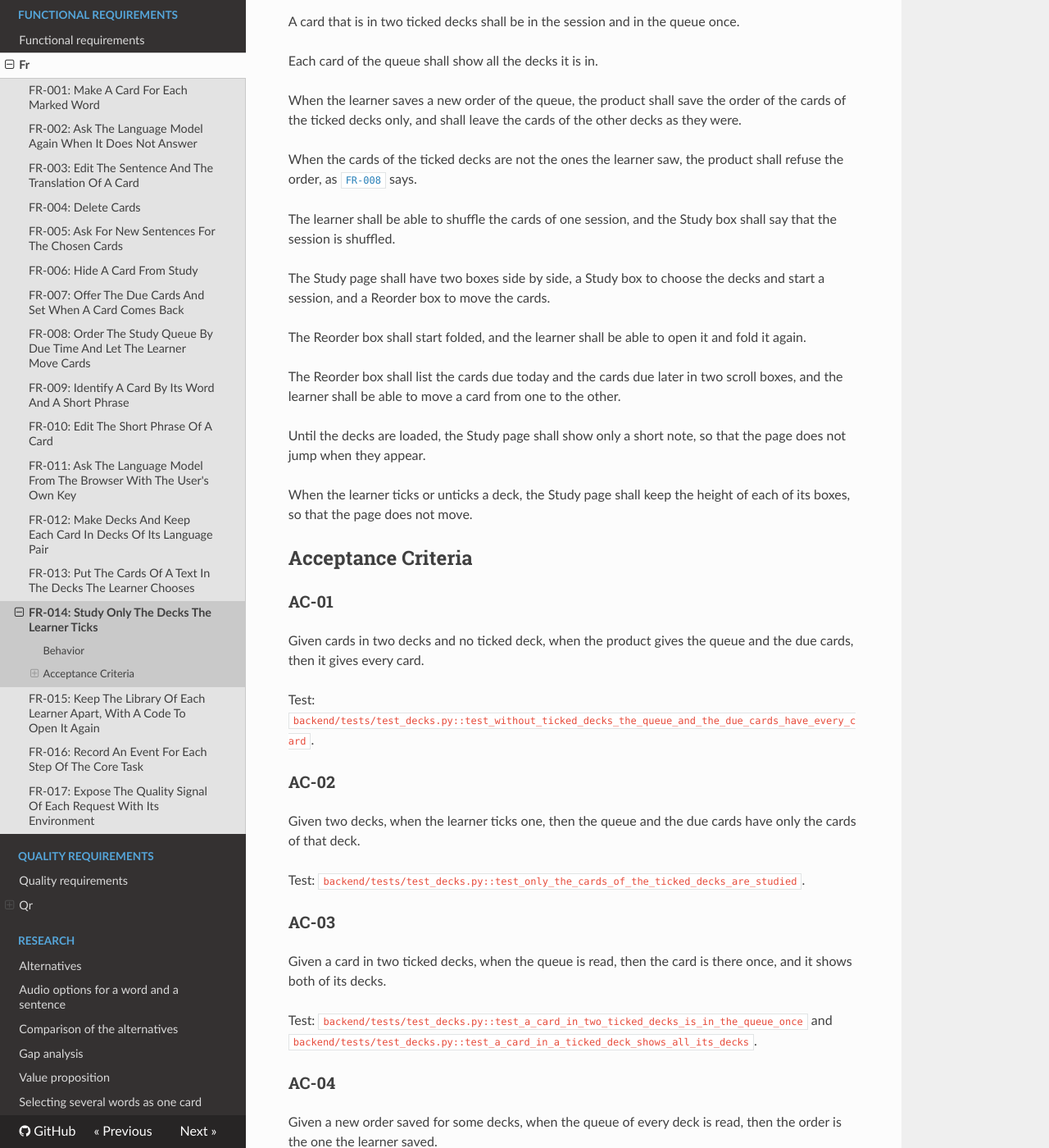
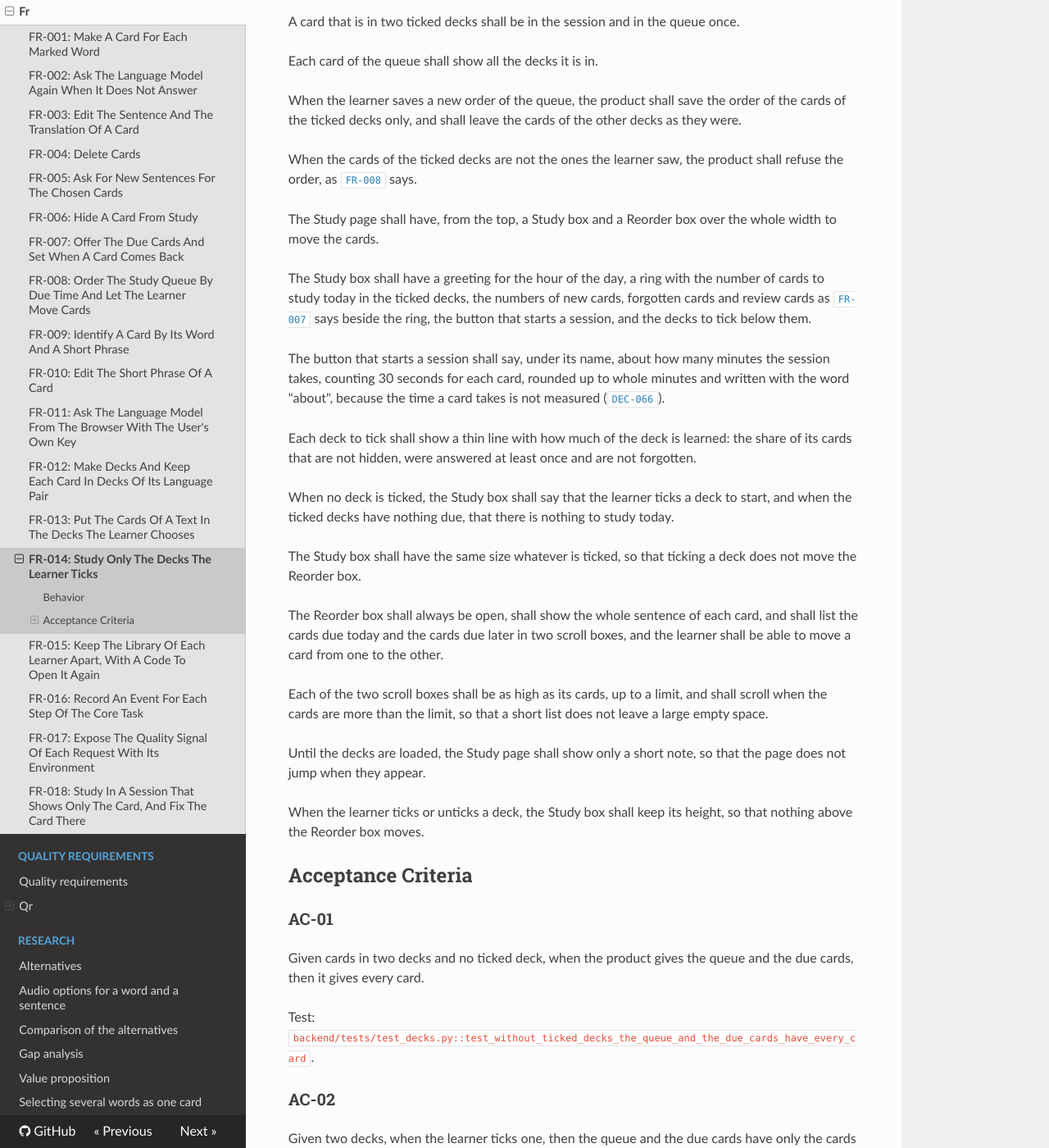
Before and after one commit to itpd-team-6/sentence-cards-generator-team-6, an MkDocs documentation site: the page built from docs/functional-requirements/fr/FR-014.md, in a window 1280 px wide and 1400 px high, scrolled down 731 px. Shown: the whole window at 82% size. Built offline with MkDocs 1.6.1, drawn with Linux system fonts in a browser that asks for light colours; nearby versions of some CDN libraries; some of the changed text lies outside the part shown.

Commit message:
Document the Study page, the card stage and the share learned of a deck

```diff
--- a/docs/decisions.md
+++ b/docs/decisions.md
@@ -683,3 +683,30 @@ The thresholds of success stay as they are for now.
 - **Source:** [the Week 6 Sprint Review](../reports/week-06/meeting-report.md)
 - **Why:** the team showed the thresholds, said it would correct `TOS-01` to "open" ("But here in the table we have that you accept the final product at the end of the semester, and this isn't fulfilled yet, so I'll correct the status to be "open"." (nataliamotand, [01:21:59])) and asked whether the Customer wanted other thresholds, and he said "So I think we can discuss this a bit later." (Customer, [01:23:00])
   The team proposed no change to the thresholds, so this entry records that the outcome of the proposal is no change.
+
+## DEC-063
+
+The product moves between its pages by an address after the `#`, and the Study page is the page it opens on.
+
+- **Status:** Active
+- **Date:** 2026-11-11
+- **Made by:** Team
+- **Source:** team discussion
+- **Why:** the Customer said "For me the first action in Anki was not to add a text but to study. I think the study tab should be the tab that opens by default." (Customer, [00:32:33]), as recorded in [`DEC-056`](#dec-056), and asked for a way to open a text and a deck from a card: "And this label can be used to go to the text, to the text page, I mean from a card." (Customer, [01:11:13]) and "maybe when you implement it we can let the user go to the deck from a card." (Customer, [01:12:29]).
+  Today the open page is kept only in the state of `frontend/src/App.jsx`, so no address names a page: reloading the page or pressing the back button of the browser returns to the first page, and a text or a deck cannot be linked.
+  The team chose an address after `#` because the browser reads it alone and the server needs no setting for it, and a small router of its own because no library is needed for these pages.
+  The behavior the learner knows stays: the page "Add a text" keeps the typed text and the marked words when the learner goes to another page and comes back, and a study session ends when the learner leaves the Study page.
+
+## DEC-066
+
+The Study box shows an estimate of the time of a session, counting 30 seconds for each card, and the share of each deck that is learned.
+
+- **Status:** Active
+- **Date:** 2026-11-11
+- **Made by:** Team
+- **Source:** team discussion
+- **Why:** the Customer asked for the statistics at the top of the Study page: "the statistics will be at the top of the page, like "due today", "new", "learning"." (Customer, [00:37:35]) and "In Anki there are three numbers: new, learn and due, if you remember." (Customer, [00:38:51]), and nataliamotand said "I will make sure that we try this next week and show you at the next sprint review, so you can see if it meets your expectations." ([00:42:25]).
+  The Customer never mentioned a time estimate or a share learned, so both are the choice of the team, made to give the learner a sense of the session before it starts.
+  The team does not measure how long a card takes, so the estimate is a fixed 30 seconds for each card, rounded up to whole minutes and always written as "about"; the value is one constant in `frontend/src/studyTexts.js` and is easy to change.
+  The share learned of a deck is the cards that are not hidden, were answered at least once and are not forgotten, over the cards that are not hidden; it needs only the answer count of [`DEC-063`](#dec-063) and the interval, so it adds no migration.
+  The Study page shows it as a thin line in each deck, and the Decks page can show the number.
--- a/docs/features.md
+++ b/docs/features.md
@@ -23,7 +23,7 @@ Review the sentences and translations on your [cards](glossary.md#card), and mak
 [Review](glossary.md#review) your [cards](glossary.md#card) in the app and keep learning as they come back for practice.
 
 - **Stories:** [US-03](https://github.com/itpd-team-6/sentence-cards-generator-team-6/issues/29)
-- **Behavior:** [FR-007](functional-requirements/fr/FR-007.md)
+- **Behavior:** [FR-007](functional-requirements/fr/FR-007.md), [FR-018](functional-requirements/fr/FR-018.md)
 
 ## Organize your study queue
 
--- a/docs/functional-requirements/README.md
+++ b/docs/functional-requirements/README.md
@@ -19,3 +19,4 @@
 | [FR-015](fr/FR-015.md) | Keep The Library Of Each Learner Apart, With A Code To Open It Again | `frontend`, `backend`, `database` | Active |
 | [FR-016](fr/FR-016.md) | Record An Event For Each Step Of The Core Task                       | `backend`                         | Active |
 | [FR-017](fr/FR-017.md) | Expose The Quality Signal Of Each Request With Its Environment       | `backend`                         | Active |
+| [FR-018](fr/FR-018.md) | Study In A Session That Shows Only The Card, And Fix The Card There  | `frontend`                        | Active |
--- a/docs/functional-requirements/fr/FR-014.md
+++ b/docs/functional-requirements/fr/FR-014.md
@@ -1,7 +1,7 @@
 # FR-014: Study Only The Decks The Learner Ticks
 
 - **Status:** Active
-- **Traces to:** [`US-11`](https://github.com/itpd-team-6/sentence-cards-generator-team-6/issues/201), [`DEC-047`](../../decisions.md#dec-047), [`DEC-048`](../../decisions.md#dec-048)
+- **Traces to:** [`US-11`](https://github.com/itpd-team-6/sentence-cards-generator-team-6/issues/201), [`DEC-047`](../../decisions.md#dec-047), [`DEC-048`](../../decisions.md#dec-048), [`DEC-063`](../../decisions.md#dec-063)
 - **Containers:** `frontend`, `backend`
 
 ## Behavior
@@ -28,17 +28,25 @@ When the learner saves a new order of the queue, the product shall save the orde
 
 When the cards of the ticked decks are not the ones the learner saw, the product shall refuse the order, as [`FR-008`](FR-008.md) says.
 
-The learner shall be able to shuffle the cards of one session, and the Study box shall say that the session is shuffled.
+The Study page shall have, from the top, a Study box and a Reorder box over the whole width to move the cards.
 
-The Study page shall have two boxes side by side, a Study box to choose the decks and start a session, and a Reorder box to move the cards.
+The Study box shall have a greeting for the hour of the day, a ring with the number of cards to study today in the ticked decks, the numbers of new cards, forgotten cards and review cards as [`FR-007`](FR-007.md) says beside the ring, the button that starts a session, and the decks to tick below them.
 
-The Reorder box shall start folded, and the learner shall be able to open it and fold it again.
+The button that starts a session shall say, under its name, about how many minutes the session takes, counting 30 seconds for each card, rounded up to whole minutes and written with the word "about", because the time a card takes is not measured ([`DEC-066`](../../decisions.md#dec-066)).
 
-The Reorder box shall list the cards due today and the cards due later in two scroll boxes, and the learner shall be able to move a card from one to the other.
+Each deck to tick shall show a thin line with how much of the deck is learned: the share of its cards that are not hidden, were answered at least once and are not forgotten.
+
+When no deck is ticked, the Study box shall say that the learner ticks a deck to start, and when the ticked decks have nothing due, that there is nothing to study today.
+
+The Study box shall have the same size whatever is ticked, so that ticking a deck does not move the Reorder box.
+
+The Reorder box shall always be open, shall show the whole sentence of each card, and shall list the cards due today and the cards due later in two scroll boxes, and the learner shall be able to move a card from one to the other.
+
+Each of the two scroll boxes shall be as high as its cards, up to a limit, and shall scroll when the cards are more than the limit, so that a short list does not leave a large empty space.
 
 Until the decks are loaded, the Study page shall show only a short note, so that the page does not jump when they appear.
 
-When the learner ticks or unticks a deck, the Study page shall keep the height of each of its boxes, so that the page does not move.
+When the learner ticks or unticks a deck, the Study box shall keep its height, so that nothing above the Reorder box moves.
 
 ## Acceptance Criteria
 
@@ -104,24 +112,18 @@ Test: `frontend/src/StudyPage.test.jsx::the ticked decks are remembered in this
 
 ### AC-11
 
-Given a session, when the learner shuffles it, then it has the same cards in another order and the box says so.
+Given the Study page, when it opens, then the Study box comes first with the decks in it and the Reorder box after it, with no button to fold the Reorder box, the Study box counts the new, forgotten and review cards, and until the decks are loaded only a short note is drawn.
 
-Test: `frontend/src/StudyPage.test.jsx::the session can be shuffled, and the box says so` and `frontend/src/deckSelection.test.js::shuffling gives the same cards in another order and leaves the list alone`.
+Test: `frontend/src/StudyPage.test.jsx::the Study box has the decks in it, and the Reorder box comes after it`, `frontend/src/StudyPage.test.jsx::the Study box tells new, forgotten and review cards apart`, `frontend/src/StudyPage.test.jsx::the Study box says so when nothing is due in the ticked decks`, `frontend/src/StudyPage.test.jsx::the session has no shuffle option` and `frontend/src/StudyPage.test.jsx::only a short note is drawn until the decks are loaded`.
 
 ### AC-12
-
-Given the Study page, when it opens, then the Reorder box is folded, it opens and folds again, and until the decks are loaded only a short note is drawn.
-
-Test: `frontend/src/StudyPage.test.jsx::the Reorder box starts folded away, and it can be opened and folded again` and `frontend/src/StudyPage.test.jsx::only a short note is drawn until the decks are loaded`.
-
-### AC-13
 
 Given the Reorder box with the cards due today and the cards due later, when the learner looks at it, then each part has its own scroll box and cards can be dragged from one to the other.
 
 Checked by hand in the browser, because the drag of cards has no automated test, as [`FR-008`](FR-008.md) AC-08 says.
 
-### AC-14
+### AC-13
 
-Given the Study page scrolled to the bottom, when the learner ticks and unticks decks with the Reorder box folded and with it open, then the page does not move, on a wide window and on a phone.
+Given the Study page, when the learner ticks and unticks decks, then the Study box keeps its height and the Reorder box grows and shrinks with its cards up to the limit of its scroll boxes, on a wide window and on a phone.
 
 Checked by hand in the browser, because a test in a simulated page cannot measure the height of a box.
```
Also changed, not shown: CHANGELOG.md (+20 -0 lines), docs/functional-requirements/fr/FR-007.md (+10 -0 lines), docs/functional-requirements/fr/FR-018.md (added, +59 -0 lines), docs/setup.md (+2 -2 lines).
